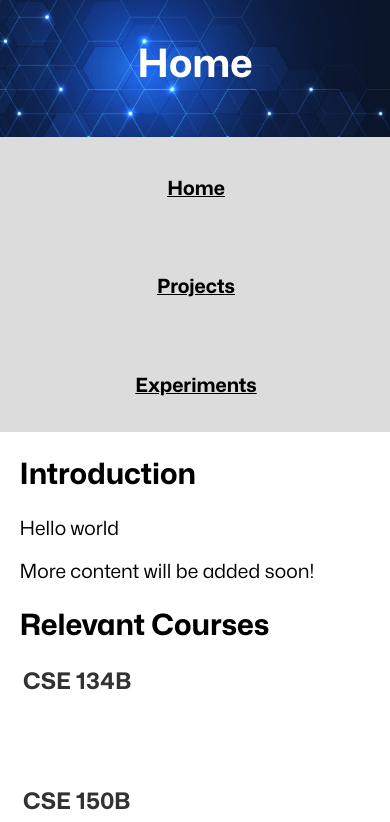
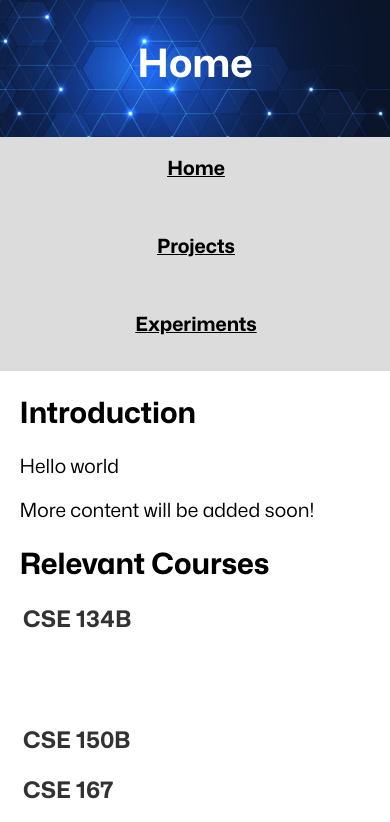
Before and after one commit to michaelsun195/CSE134B-HW5, a plain HTML site: page index.html in a window 390 px wide. Shown: the top 822 px of the page. Drawn offline with Linux system fonts and the light colour scheme.

Commit message:
Reduced menu item padding

```diff
--- a/style.css
+++ b/style.css
@@ -194,7 +194,8 @@ https://github.blog/2022-12-02-introducing-mona-sans-and-hubot-sans/.
     nav th{
         display: block;
         width: 100%;
-        padding-top: 2rem;
+        padding-top: 1rem;
+        padding-bottom: 0rem;
     }
     ol li {
         margin-left: 10vw;
```
